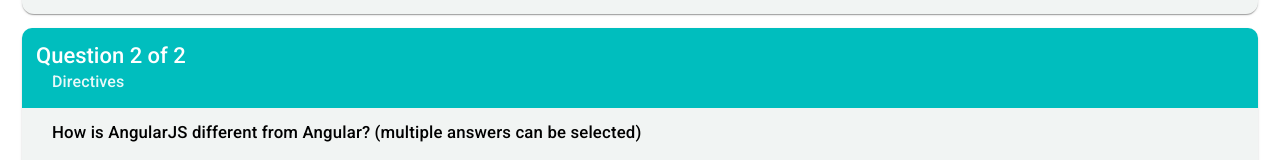
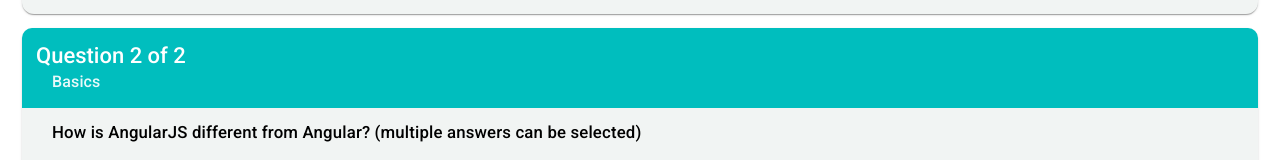
Before and after one commit to Khosheik/training-buddy, an Angular app: page / in a window 1280 px wide. Shown: the part 255-415 px from the top of the page. Built offline with nearby package versions, Linux system fonts and the light colour scheme.

Commit message:
add theme to questions

```diff
--- a/src/app/question/question.component.html
+++ b/src/app/question/question.component.html
@@ -2,7 +2,7 @@
     <mat-card-header>
         <mat-card-title-group>
             <mat-card-title>Question {{questions.indexOf(question) + 1}} of {{questions.length}}</mat-card-title>
-            <mat-card-subtitle>Directives</mat-card-subtitle>
+            <mat-card-subtitle>{{question.theme}}</mat-card-subtitle>
         </mat-card-title-group>
     </mat-card-header>
     <mat-card-content>
--- a/src/app/question/question.types.ts
+++ b/src/app/question/question.types.ts
@@ -2,6 +2,7 @@
     id: number,
     key: string,
     label: string,
+    theme: string,
     type: QuestionType,
     options: Option[]
   }
--- a/src/app/questions.json
+++ b/src/app/questions.json
@@ -7,6 +7,7 @@
                 "id": 0,
                 "key": "question1",
                 "label": "Which one of the following syntaxes gives access to the index of an element in an array when using *ngFor?",
+                "theme": "Directives",
                 "type": "RADIO",
                 "options": [
                     {
@@ -35,6 +36,7 @@
                 "id": 1,
                 "key": "question2",
                 "label": "How is AngularJS different from Angular? (multiple answers can be selected)",
+                "theme": "Basics",
                 "type": "CHECKBOX",
                 "options": [
                     {
```
